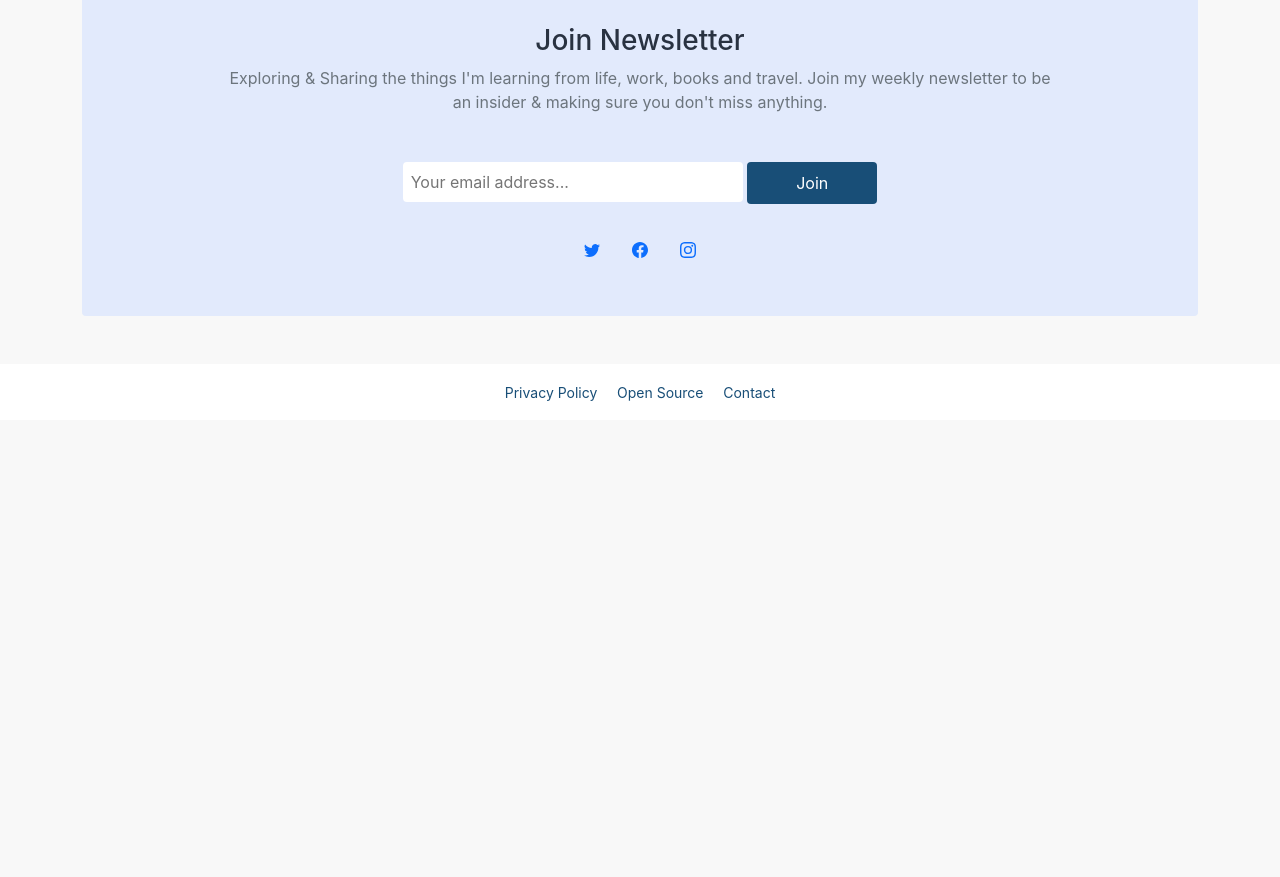
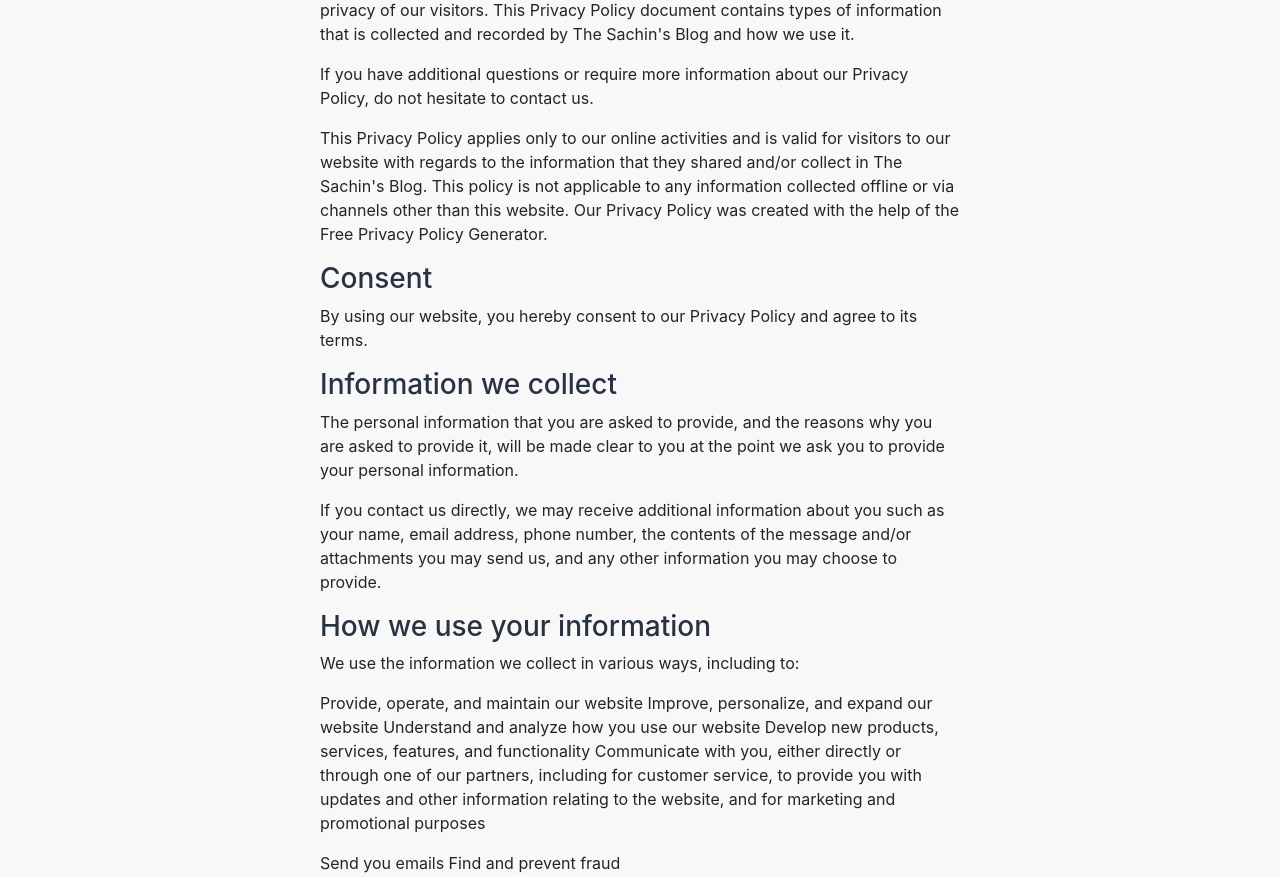
Before and after one commit to sachinshrmaa/sachins-blog, a React (Create React App) app: page /privacy in a window 1280 px wide. Shown: the part 200-1077 px from the top of the page. Before the commit the page ends 800 px from the top, so only its background shows below. Built offline with nearby package versions, Linux system fonts and the light colour scheme; no server answers.

Commit message:
added privacy

```diff
--- a/public/index.html
+++ b/public/index.html
@@ -5,9 +5,10 @@
     <link rel="icon" href="%PUBLIC_URL%/favicon.ico" />
     <meta name="viewport" content="width=device-width, initial-scale=1" />
     <meta name="theme-color" content="#000000" />
+
     <meta
       name="description"
-      content="Web site created using create-react-app"
+      content="The Blog of Sachin Sharma"
     />
 
     <link rel="manifest" href="%PUBLIC_URL%/manifest.json" />
--- a/src/App.js
+++ b/src/App.js
@@ -5,7 +5,7 @@
 import About from "./Pages/About";
 import BlogSearch from './Blog/BlogSearch'
 import BlogDetail from "./Blog/BlogDetail";
-
+import PrivacyPolicy from './Pages/Privacy'
 
 const App = () => {
   return (
@@ -15,6 +15,7 @@
         <Route exact path="/" component={BlogContainer}/>
         <Route exact path="/about" component={About}/>
         <Route exact path="/search" component={BlogSearch}/>
+        <Route exact path="/privacy" component={PrivacyPolicy} />
         <Route exact path="/:id" component={BlogDetail}/>
       </Switch>
       <Footer />
--- /dev/null
+++ b/src/Pages/Privacy.js
@@ -0,0 +1,92 @@
+import React from 'react'
+
+
+const PrivacyPolicy = () => {
+    return (
+        <div className="col-md-6 m-auto">
+            <div className="my-5">
+
+                <h2 className="mt-3">Privacy Policy for Sachins Blog</h2>
+                <br />
+
+                <p>
+                    At Sachins Blog, accessible from sachinshblog.in, one of our main priorities is the privacy of our visitors. This Privacy Policy document contains types of information that is collected and recorded by The Sachin's Blog and how we use it.</p><p>
+
+                    If you have additional questions or require more information about our Privacy Policy, do not hesitate to contact us.</p><p>
+
+                    This Privacy Policy applies only to our online activities and is valid for visitors to our website with regards to the information that they shared and/or collect in The Sachin's Blog. This policy is not applicable to any information collected offline or via channels other than this website. Our Privacy Policy was created with the help of the Free Privacy Policy Generator.</p><p>
+
+                    <h3>Consent</h3>
+                    By using our website, you hereby consent to our Privacy Policy and agree to its terms.</p><p>
+
+                    <h3>Information we collect</h3>
+                    The personal information that you are asked to provide, and the reasons why you are asked to provide it, will be made clear to you at the point we ask you to provide your personal information.</p><p>
+
+                    If you contact us directly, we may receive additional information about you such as your name, email address, phone number, the contents of the message and/or attachments you may send us, and any other information you may choose to provide.</p><p>
+
+                    <h3>How we use your information</h3>
+                    We use the information we collect in various ways, including to:</p><p>
+
+                    Provide, operate, and maintain our website
+                    Improve, personalize, and expand our website
+                    Understand and analyze how you use our website
+                    Develop new products, services, features, and functionality
+                    Communicate with you, either directly or through one of our partners, including for customer service, to provide you with updates and other information relating to the website, and for marketing and promotional purposes</p><p>
+                    Send you emails
+                    Find and prevent fraud
+                    <h3>Log Files</h3>
+                    The Sachin's Blog follows a standard procedure of using log files. These files log visitors when they visit websites. All hosting companies do this and a part of hosting services' analytics. The information collected by log files include internet protocol (IP) addresses, browser type, Internet Service Provider (ISP), date and time stamp, referring/exit pages, and possibly the number of clicks. These are not linked to any information that is personally identifiable. The purpose of the information is for analyzing trends, administering the site, tracking users' movement on the website, and gathering demographic information.</p><p>
+
+                    <h3>Advertising Partners Privacy Policies</h3>
+                    You may consult this list to find the Privacy Policy for each of the advertising partners of The Sachin's Blog.</p><p>
+
+                    Third-party ad servers or ad networks uses technologies like cookies, JavaScript, or Web Beacons that are used in their respective advertisements and links that appear on The Sachin's Blog, which are sent directly to users' browser. They automatically receive your IP address when this occurs. These technologies are used to measure the effectiveness of their advertising campaigns and/or to personalize the advertising content that you see on websites that you visit.</p><p>
+
+                    Note that The Sachin's Blog has no access to or control over these cookies that are used by third-party advertisers.</p><p>
+
+                    <h3>Third Party Privacy Policies</h3>
+                    The Sachin's Blog's Privacy Policy does not apply to other advertisers or websites. Thus, we are advising you to consult the respective Privacy Policies of these third-party ad servers for more detailed information. It may include their practices and instructions about how to opt-out of certain options.</p><p>
+
+                    You can choose to disable cookies through your individual browser options. To know more detailed information about cookie management with specific web browsers, it can be found at the browsers' respective websites.</p><p>
+
+                    <h3>CCPA Privacy Rights (Do Not Sell My Personal Information)</h3>
+                    Under the CCPA, among other rights, California consumers have the right to:</p><p>
+
+                    Request that a business that collects a consumer's personal data disclose the categories and specific pieces of personal data that a business has collected about consumers.</p><p>
+
+                    Request that a business delete any personal data about the consumer that a business has collected.</p><p>
+
+                    Request that a business that sells a consumer's personal data, not sell the consumer's personal data.</p><p>
+
+                    If you make a request, we have one month to respond to you. If you would like to exercise any of these rights, please contact us.</p><p>
+
+                    <h3>GDPR Data Protection Rights</h3>
+                    We would like to make sure you are fully aware of all of your data protection rights. Every user is entitled to the following:</p><p>
+
+                    The right to access – You have the right to request copies of your personal data. We may charge you a small fee for this service.</p><p>
+
+                    The right to rectification – You have the right to request that we correct any information you believe is inaccurate. You also have the right to request that we complete the information you believe is incomplete.</p><p>
+
+                    The right to erasure – You have the right to request that we erase your personal data, under certain conditions.</p><p></p><p>
+
+                    The right to restrict processing – You have the right to request that we restrict the processing of your personal data, under certain conditions.</p><p>
+
+                    The right to object to processing – You have the right to object to our processing of your personal data, under certain conditions.</p><p>
+
+                    The right to data portability – You have the right to request that we transfer the data that we have collected to another organization, or directly to you, under certain conditions.</p><p>
+
+                    If you make a request, we have one month to respond to you. If you would like to exercise any of these rights, please contact us.</p><p>
+
+                    <h3>Children's Information</h3>
+                    Another part of our priority is adding protection for children while using the internet. We encourage parents and guardians to observe, participate in, and/or monitor and guide their online activity.</p><p>
+
+                    The Sachin's Blog does not knowingly collect any Personal Identifiable Information from children under the age of 13. If you think that your child provided this kind of information on our website, we strongly encourage you to contact us immediately and we will do our best efforts to promptly remove such information from our records.
+                </p>
+            </div>
+
+
+        </div>
+    )
+}
+
+export default PrivacyPolicy
```
